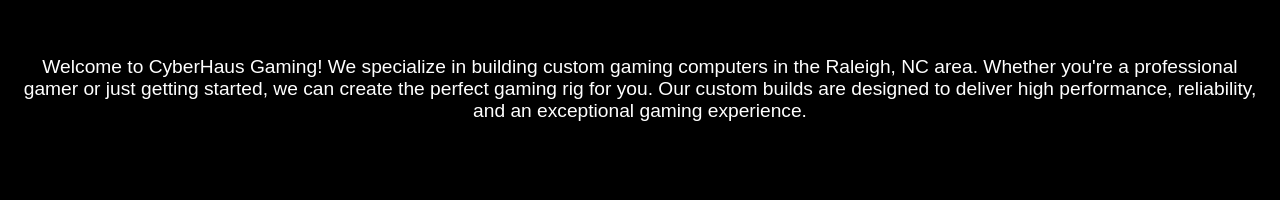
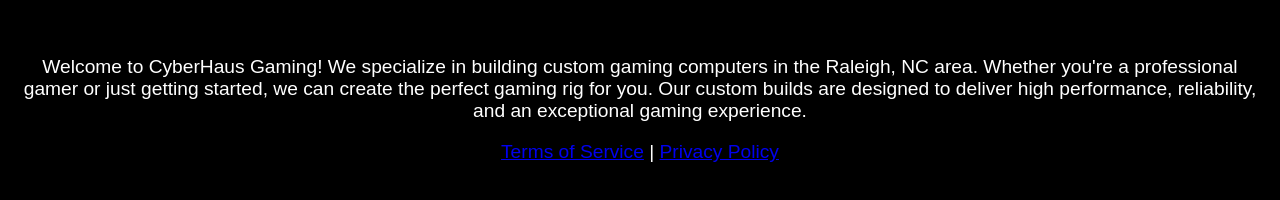
Before and after one commit to Fordcd/CyberHaus, a plain HTML site: page index.html in a window 1280 px wide. Shown: the part 222-422 px from the top of the page. Drawn offline with Linux system fonts and the light colour scheme.

Commit message:
Update index.html

```diff
--- a/index.html
+++ b/index.html
@@ -13,6 +13,7 @@
     </header>
     <main>
         <p>Welcome to CyberHaus Gaming! We specialize in building custom gaming computers in the Raleigh, NC area. Whether you're a professional gamer or just getting started, we can create the perfect gaming rig for you. Our custom builds are designed to deliver high performance, reliability, and an exceptional gaming experience.</p>
+        <p><a href="terms.html">Terms of Service</a> | <a href="privacy.html">Privacy Policy</a></p>
     </main>
 </body>
 </html>
```
